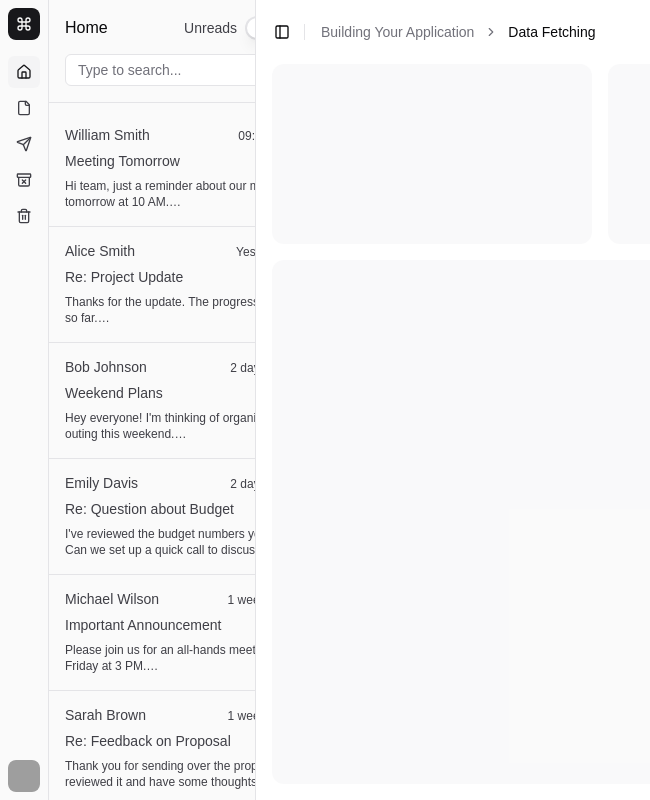
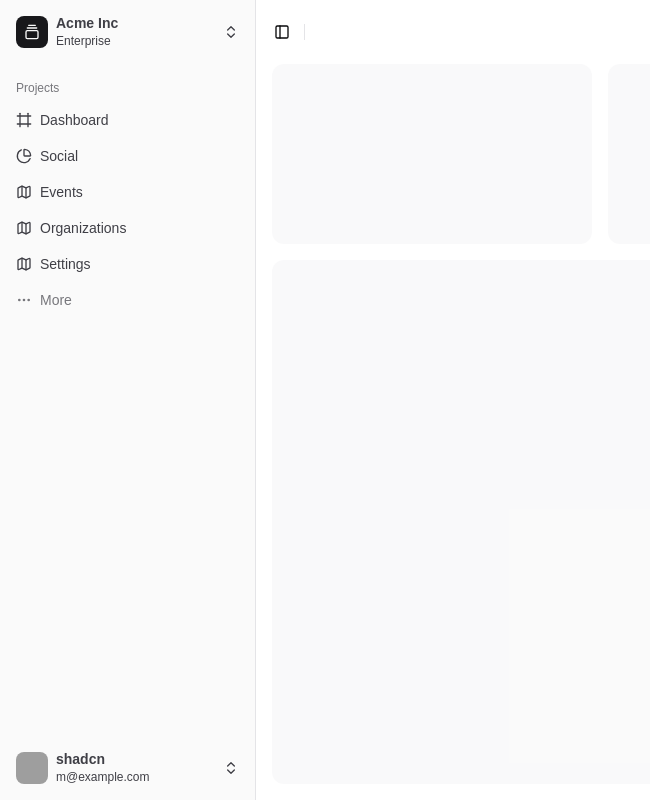
Before and after one commit to Abhinav-Avasarala/hack-nc-project, a Next.js app in the folder frontend/: page /dashboard in a window 1280 px wide. Shown: the whole page, without its empty margins (0-650 px from the left). Built offline with nearby package versions, Linux system fonts and the light colour scheme; grey boxes are pictures that could not be loaded.

Commit message:
adding dashboard

```diff
--- a/frontend/app/dashboard/page.jsx
+++ b/frontend/app/dashboard/page.jsx
@@ -1,29 +1,22 @@
-import { AppSidebar } from "@/components/app-sidebar"
-import {
-  Breadcrumb,
-  BreadcrumbItem,
-  BreadcrumbLink,
-  BreadcrumbList,
-  BreadcrumbPage,
-  BreadcrumbSeparator,
-} from "@/components/ui/breadcrumb"
-import { Separator } from "@/components/ui/separator"
+import { AppSidebar } from "@/components/app-sidebar";
+import { Separator } from "@/components/ui/separator";
 import {
   SidebarInset,
   SidebarProvider,
   SidebarTrigger,
-} from "@/components/ui/sidebar"
+} from "@/components/ui/sidebar";
 
 export default function Page() {
   return (
-    <SidebarProvider>
+    (<SidebarProvider>
       <AppSidebar />
       <SidebarInset>
-        <header className="flex h-16 shrink-0 items-center gap-2 transition-[width,height] ease-linear group-has-[[data-collapsible=icon]]/sidebar-wrapper:h-12">
+        <header
+          className="flex h-16 shrink-0 items-center gap-2 transition-[width,height] ease-linear group-has-[[data-collapsible=icon]]/sidebar-wrapper:h-12">
           <div className="flex items-center gap-2 px-4">
             <SidebarTrigger className="-ml-1" />
             <Separator orientation="vertical" className="mr-2 h-4" />
-            <Breadcrumb>
+            {/* <Breadcrumb>
               <BreadcrumbList>
                 <BreadcrumbItem className="hidden md:block">
                   <BreadcrumbLink href="#">
@@ -35,7 +28,7 @@ export default function Page() {
                   <BreadcrumbPage>Data Fetching</BreadcrumbPage>
                 </BreadcrumbItem>
               </BreadcrumbList>
-            </Breadcrumb>
+            </Breadcrumb> */}
           </div>
         </header>
         <div className="flex flex-1 flex-col gap-4 p-4 pt-0">
@@ -47,6 +40,6 @@ export default function Page() {
           <div className="min-h-[100vh] flex-1 rounded-xl bg-muted/50 md:min-h-min" />
         </div>
       </SidebarInset>
-    </SidebarProvider>
-  )
+    </SidebarProvider>)
+  );
 }
--- /dev/null
+++ b/frontend/app/social/page.jsx
@@ -0,0 +1,7 @@
+const social = () => {
+    return (
+        <div>Social</div>
+    );
+}
+
+export default social;
--- a/frontend/components/app-sidebar.jsx
+++ b/frontend/components/app-sidebar.jsx
@@ -1,143 +1,165 @@
 "use client"
 
+import {
+  AudioWaveform,
+  BookOpen,
+  Bot,
+  Command,
+  Frame,
+  GalleryVerticalEnd,
+  Map,
+  PieChart,
+  Settings2,
+  SquareTerminal,
+} from "lucide-react"
+
+import { NavProjects } from "@/components/nav-projects"
 import { NavUser } from "@/components/nav-user"
-import { Label } from "@/components/ui/label"
+import { TeamSwitcher } from "@/components/team-switcher"
 import {
   Sidebar,
   SidebarContent,
   SidebarFooter,
-  SidebarGroup,
-  SidebarGroupContent,
   SidebarHeader,
-  SidebarInput,
-  SidebarMenu,
-  SidebarMenuButton,
-  SidebarMenuItem,
-  useSidebar,
+  SidebarRail,
 } from "@/components/ui/sidebar"
-import { Switch } from "@/components/ui/switch"
-import { ArchiveX, Command, File, House, Send, Trash2 } from "lucide-react"
-import * as React from "react"
 
-// This is sample data
+// This is sample data.
 const data = {
   user: {
     name: "shadcn",
     email: "m@example.com",
     avatar: "/avatars/shadcn.jpg",
   },
+  teams: [
+    {
+      name: "Acme Inc",
+      logo: GalleryVerticalEnd,
+      plan: "Enterprise",
+    },
+    {
+      name: "Acme Corp.",
+      logo: AudioWaveform,
+      plan: "Startup",
+    },
+    {
+      name: "Evil Corp.",
+      logo: Command,
+      plan: "Free",
+    },
+  ],
   navMain: [
     {
       title: "Home",
       url: "#",
-      icon: House,
+      icon: SquareTerminal,
       isActive: true,
+      items: [
+        {
+          title: "History",
+          url: "#",
         },
         {
-      title: "Drafts",
+          title: "Starred",
           url: "#",
-      icon: File,
-      isActive: false,
         },
         {
-      title: "Sent",
+          title: "Settings",
           url: "#",
-      icon: Send,
-      isActive: false,
+        },
+      ],
     },
     {
-      title: "Junk",
+      title: "Friends",
       url: "#",
-      icon: ArchiveX,
-      isActive: false,
+      icon: Bot,
+      items: [
+        {
+          title: "Genesis",
+          url: "#",
         },
         {
-      title: "Trash",
+          title: "Explorer",
           url: "#",
-      icon: Trash2,
-      isActive: false,
+        },
+        {
+          title: "Quantum",
+          url: "#",
         },
       ],
-  mails: [
-    {
-      name: "William Smith",
-      email: "williamsmith@example.com",
-      subject: "Meeting Tomorrow",
-      date: "09:34 AM",
-      teaser:
-        "Hi team, just a reminder about our meeting tomorrow at 10 AM.\nPlease come prepared with your project updates.",
     },
     {
-      name: "Alice Smith",
-      email: "alicesmith@example.com",
-      subject: "Re: Project Update",
-      date: "Yesterday",
-      teaser:
-        "Thanks for the update. The progress looks great so far.\nLet's schedule a call to discuss the next steps.",
+      title: "Scheduled Events",
+      url: "#",
+      icon: BookOpen,
+      items: [
+        {
+          title: "Introduction",
+          url: "#",
         },
         {
-      name: "Bob Johnson",
-      email: "bobjohnson@example.com",
-      subject: "Weekend Plans",
-      date: "2 days ago",
-      teaser:
-        "Hey everyone! I'm thinking of organizing a team outing this weekend.\nWould you be interested in a hiking trip or a beach day?",
+          title: "Get Started",
+          url: "#",
         },
         {
-      name: "Emily Davis",
-      email: "emilydavis@example.com",
-      subject: "Re: Question about Budget",
-      date: "2 days ago",
-      teaser:
-        "I've reviewed the budget numbers you sent over.\nCan we set up a quick call to discuss some potential adjustments?",
+          title: "Tutorials",
+          url: "#",
         },
         {
-      name: "Michael Wilson",
-      email: "michaelwilson@example.com",
-      subject: "Important Announcement",
-      date: "1 week ago",
-      teaser:
-        "Please join us for an all-hands meeting this Friday at 3 PM.\nWe have some exciting news to share about the company's future.",
+          title: "Changelog",
+          url: "#",
+        },
+      ],
     },
     {
-      name: "Sarah Brown",
-      email: "sarahbrown@example.com",
-      subject: "Re: Feedback on Proposal",
-      date: "1 week ago",
-      teaser:
-        "Thank you for sending over the proposal. I've reviewed it and have some thoughts.\nCould we schedule a meeting to discuss my feedback in detail?",
+      title: "Settings",
+      url: "#",
+      icon: Settings2,
+      items: [
+        {
+          title: "General",
+          url: "#",
         },
         {
-      name: "David Lee",
-      email: "davidlee@example.com",
-      subject: "New Project Idea",
-      date: "1 week ago",
-      teaser:
-        "I've been brainstorming and came up with an interesting project concept.\nDo you have time this week to discuss its potential impact and feasibility?",
+          title: "Team",
+          url: "#",
         },
         {
-      name: "Olivia Wilson",
-      email: "oliviawilson@example.com",
-      subject: "Vacation Plans",
-      date: "1 week ago",
-      teaser:
-        "Just a heads up that I'll be taking a two-week vacation next month.\nI'll make sure all my projects are up to date before I leave.",
+          title: "Billing",
+          url: "#",
         },
         {
-      name: "James Martin",
-      email: "jamesmartin@example.com",
-      subject: "Re: Conference Registration",
-      date: "1 week ago",
-      teaser:
-        "I've completed the registration for the upcoming tech conference.\nLet me know if you need any additional information from my end.",
+          title: "Limits",
+          url: "#",
+        },
+      ],
+    },
+  ],
+  projects: [
+    {
+      name: "Dashboard",
+      url: "dashboard",
+      icon: Frame,
     },
     {
-      name: "Sophia White",
-      email: "sophiawhite@example.com",
-      subject: "Team Dinner",
-      date: "1 week ago",
-      teaser:
-        "To celebrate our recent project success, I'd like to organize a team dinner.\nAre you available next Friday evening? Please let me know your preferences.",
+      name: "Social",
+      url: "social",
+      icon: PieChart,
+    },
+    {
+      name: "Events",
+      url: "events",
+      icon: Map,
+    },
+    {
+      name: "Organizations",
+      url: "organizations",
+      icon: Map,
+    },
+    {
+      name: "Settings",
+      url: "settings",
+      icon: Map,
     },
   ],
 }
@@ -145,110 +167,19 @@ const data = {
 export function AppSidebar({
   ...props
 }) {
-  // Note: I'm using state to show active item.
-  // IRL you should use the url/router.
-  const [activeItem, setActiveItem] = React.useState(data.navMain[0])
-  const [mails, setMails] = React.useState(data.mails)
-  const { setOpen } = useSidebar()
-
   return (
-    (<Sidebar
-      collapsible="icon"
-      className="overflow-hidden [&>[data-sidebar=sidebar]]:flex-row"
-      {...props}>
-      {/* This is the first sidebar */}
-      {/* We disable collapsible and adjust width to icon. */}
-      {/* This will make the sidebar appear as icons. */}
-      <Sidebar
-        collapsible="none"
-        className="!w-[calc(var(--sidebar-width-icon)_+_1px)] border-r">
+    (<Sidebar collapsible="icon" {...props}>
       <SidebarHeader>
-          <SidebarMenu>
-            <SidebarMenuItem>
-              <SidebarMenuButton size="lg" asChild className="md:h-8 md:p-0">
-                <a href="#">
-                  <div
-                    className="flex aspect-square size-8 items-center justify-center rounded-lg bg-sidebar-primary text-sidebar-primary-foreground">
-                    <Command className="size-4" />
-                  </div>
-                  <div className="grid flex-1 text-left text-sm leading-tight">
-                    <span className="truncate font-semibold">Acme Inc</span>
-                    <span className="truncate text-xs">Enterprise</span>
-                  </div>
-                </a>
-              </SidebarMenuButton>
-            </SidebarMenuItem>
-          </SidebarMenu>
+        <TeamSwitcher teams={data.teams} />
       </SidebarHeader>
       <SidebarContent>
-          <SidebarGroup>
-            <SidebarGroupContent className="px-1.5 md:px-0">
-              <SidebarMenu>
-                {data.navMain.map((item) => (
-                  <SidebarMenuItem key={item.title}>
-                    <SidebarMenuButton
-                      tooltip={{
-                        children: item.title,
-                        hidden: false,
-                      }}
-                      onClick={() => {
-                        setActiveItem(item)
-                        const mail = data.mails.sort(() => Math.random() - 0.5)
-                        setMails(mail.slice(0, Math.max(5, Math.floor(Math.random() * 10) + 1)))
-                        setOpen(true)
-                      }}
-                      isActive={activeItem.title === item.title}
-                      className="px-2.5 md:px-2">
-                      <item.icon />
-                      <span>{item.title}</span>
-                    </SidebarMenuButton>
-                  </SidebarMenuItem>
-                ))}
-              </SidebarMenu>
-            </SidebarGroupContent>
-          </SidebarGroup>
+        {/* <NavMain items={data.navMain} /> */}
+        <NavProjects projects={data.projects} />
       </SidebarContent>
       <SidebarFooter>
         <NavUser user={data.user} />
       </SidebarFooter>
-      </Sidebar>
-      {/* This is the second sidebar */}
-      {/* We disable collapsible and let it fill remaining space */}
-      <Sidebar collapsible="none" className="hidden flex-1 md:flex">
-        <SidebarHeader className="gap-3.5 border-b p-4">
-          <div className="flex w-full items-center justify-between">
-            <div className="text-base font-medium text-foreground">
-              {activeItem.title}
-            </div>
-            <Label className="flex items-center gap-2 text-sm">
-              <span>Unreads</span>
-              <Switch className="shadow-none" />
-            </Label>
-          </div>
-          <SidebarInput placeholder="Type to search..." />
-        </SidebarHeader>
-        <SidebarContent>
-          <SidebarGroup className="px-0">
-            <SidebarGroupContent>
-              {mails.map((mail) => (
-                <a
-                  href="#"
-                  key={mail.email}
-                  className="flex flex-col items-start gap-2 whitespace-nowrap border-b p-4 text-sm leading-tight last:border-b-0 hover:bg-sidebar-accent hover:text-sidebar-accent-foreground">
-                  <div className="flex w-full items-center gap-2">
-                    <span>{mail.name}</span>{" "}
-                    <span className="ml-auto text-xs">{mail.date}</span>
-                  </div>
-                  <span className="font-medium">{mail.subject}</span>
-                  <span className="line-clamp-2 w-[260px] whitespace-break-spaces text-xs">
-                    {mail.teaser}
-                  </span>
-                </a>
-              ))}
-            </SidebarGroupContent>
-          </SidebarGroup>
-        </SidebarContent>
-      </Sidebar>
+      <SidebarRail />
     </Sidebar>)
   );
 }
--- a/frontend/components/nav-main.jsx
+++ b/frontend/components/nav-main.jsx
@@ -6,7 +6,7 @@ import {
   Collapsible,
   CollapsibleContent,
   CollapsibleTrigger,
-} from "@/components/ui/collapsible"
+} from "@/components/ui/collapsible";
 import {
   SidebarGroup,
   SidebarGroupLabel,
@@ -16,7 +16,7 @@ import {
   SidebarMenuSub,
   SidebarMenuSubButton,
   SidebarMenuSubItem,
-} from "@/components/ui/sidebar"
+} from "@/components/ui/sidebar";
 
 export function NavMain({
   items
--- a/frontend/components/nav-user.jsx
+++ b/frontend/components/nav-user.jsx
@@ -42,7 +42,7 @@ export function NavUser({
           <DropdownMenuTrigger asChild>
             <SidebarMenuButton
               size="lg"
-              className="data-[state=open]:bg-sidebar-accent data-[state=open]:text-sidebar-accent-foreground md:h-8 md:p-0">
+              className="data-[state=open]:bg-sidebar-accent data-[state=open]:text-sidebar-accent-foreground">
               <Avatar className="h-8 w-8 rounded-lg">
                 <AvatarImage src={user.avatar} alt={user.name} />
                 <AvatarFallback className="rounded-lg">CN</AvatarFallback>
```
Lines whose indentation alone changed are shown as unchanged.
